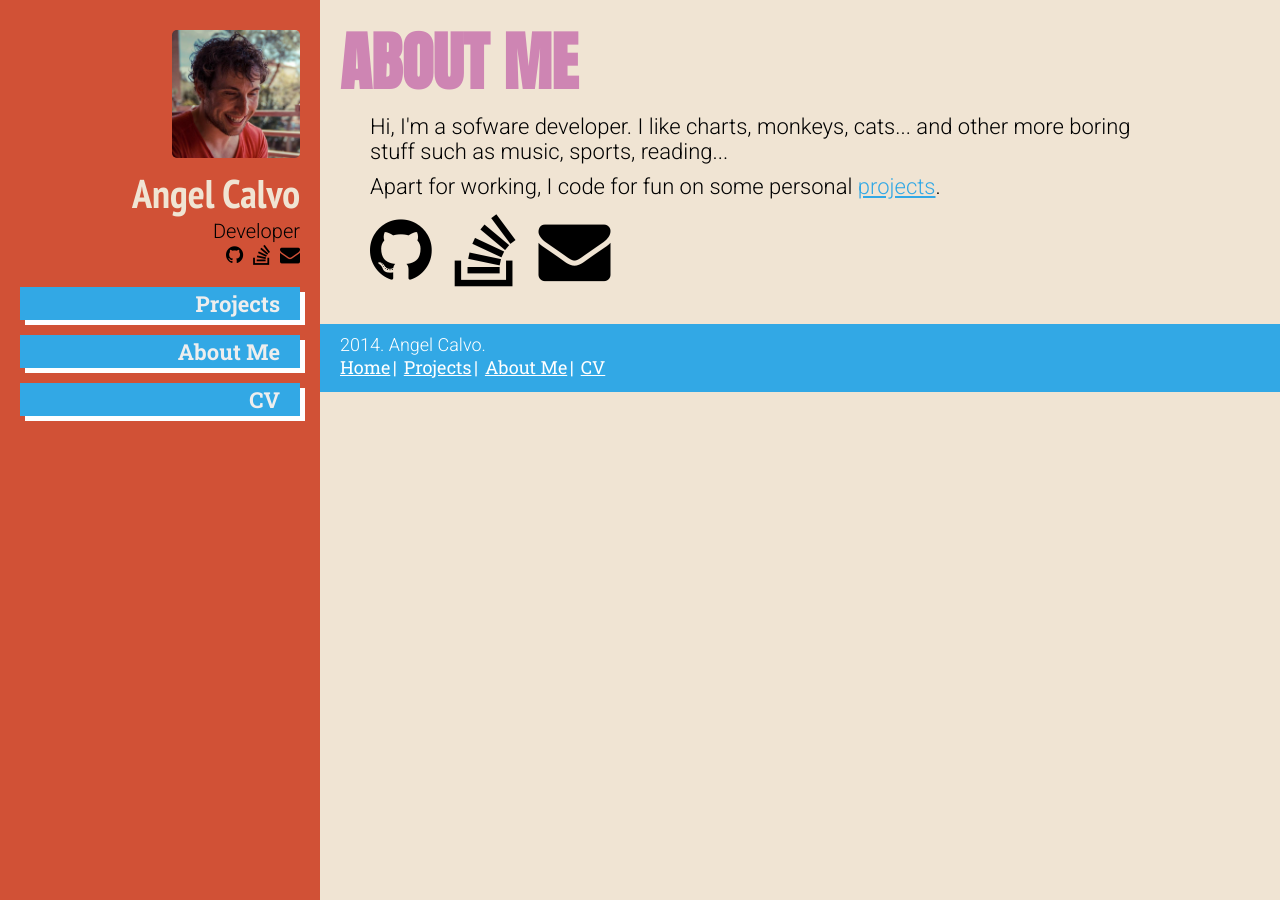
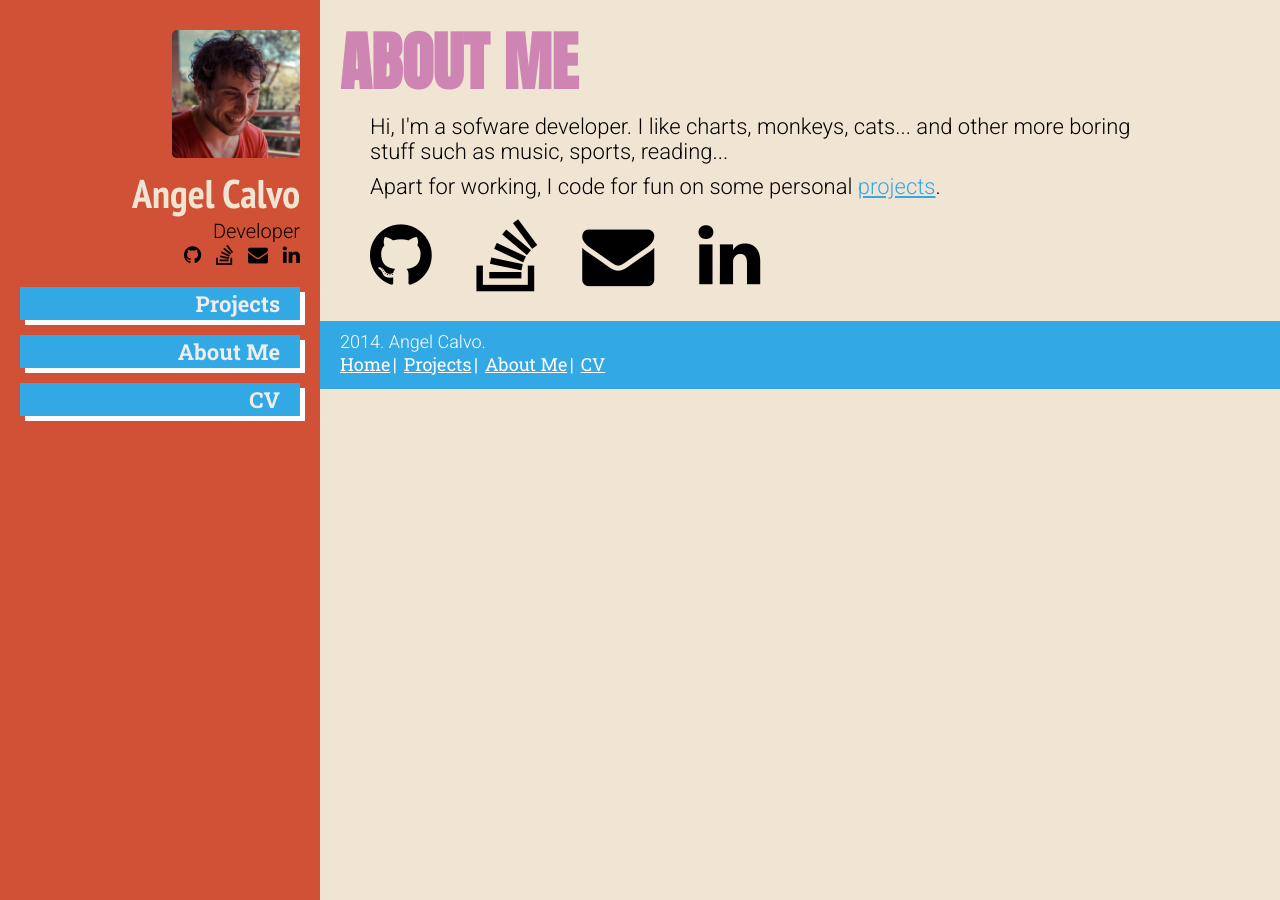
Before and after one commit to polypiel/polypiel.github.io, a Jekyll site: the page built from src/about.html, in a window 1280 px wide. Built offline with Jekyll 4.4.1, drawn with Linux system fonts in a browser that asks for light colours; nearby versions of some CDN libraries.

Commit message:
Added linkedin link in about me

```diff
--- a/src/_layouts/default.html
+++ b/src/_layouts/default.html
@@ -37,11 +37,12 @@
 							{% endif %}
 						</h1>
 						<span class="subtitle">Developer</span><br/>
-						<div class="social-links">
-							<a href="https://github.com/polypiel" target="_blank" title="Github profile"><i class="fa fa-github"></i></a>
-							<a href="http://stackoverflow.com/users/622772/polypiel" target="_blank" title="Stack Overflow profile"><i class="fa fa-stack-overflow"></i></a>
-							<a href="mailto:hi@angelcalvo.com" target="_blank" title="Write me!"><i class="fa fa-envelope"></i></a>
-						</div>
+						<ul class="social-links social-links-small">
+							<li><a href="https://github.com/polypiel" target="_blank" title="Github profile"><i class="fa fa-github"></i></a></li>
+							<li><a href="http://stackoverflow.com/users/622772/polypiel" target="_blank" title="Stack Overflow profile"><i class="fa fa-stack-overflow"></i></a></li>
+							<li><a href="mailto:hi@angelcalvo.com" target="_blank" title="Write me!"><i class="fa fa-envelope"></i></a></li>
+							<li><a href="https://www.linkedin.com/pub/angel-calvo/36/2a3/542" target="_blank" title="Linkedin"><i class="fa fa-linkedin"></i></a></li>
+						</ul>
 					</div>
 
 					<div style="clear: both;" ></div>
--- a/src/about.html
+++ b/src/about.html
@@ -9,11 +9,12 @@ layout: default
 	<p class="summary">Hi, I'm a sofware developer. I like charts, monkeys, cats... and other more boring stuff such as music, sports, reading...</p>
 	<p class="summary">Apart for working, I code for fun on some personal <a href="projects.html" data-nav title="Personal projects">projects</a>.</p>
 
-	<p class="social-links" style="font-size: 400%;">
-		<a href="https://github.com/polypiel" target="_blank" title="Github profile"><i class="fa fa-github"></i></a>
-		<a href="http://stackoverflow.com/users/622772/polypiel" target="_blank" title="Stack Overflow profile"><i class="fa fa-stack-overflow"></i></a>
-		<a href="mailto:hi@angelcalvo.com" target="_blank" title="Write me!"><i class="fa fa-envelope"></i></a>
-	</p>
+	<ul class="social-links social-links-large">
+		<li><a href="https://github.com/polypiel" target="_blank" title="Github profile"><i class="fa fa-4x fa-github"></i></a></li>
+		<li><a href="http://stackoverflow.com/users/622772/polypiel" target="_blank" title="Stack Overflow profile"><i class="fa fa-4x fa-stack-overflow"></i></a></li>
+		<li><a href="mailto:hi@angelcalvo.com" target="_blank" title="Write me!"><i class="fa fa-4x fa-envelope"></i></a></li>
+		<li><a href="https://www.linkedin.com/pub/angel-calvo/36/2a3/542" target="_blank" title="Linkedin"><i class="fa fa-4x fa-linkedin"></i></a></li>
+	</ul>
 
 	<div>
 		<!-- stack overflow -->
--- a/src/css/angel.css
+++ b/src/css/angel.css
@@ -75,26 +75,6 @@
 @media all and (max-device-width: 1024px) {
   html {
     font-size: 100%; } }
-/*
-.t-break {
-	display: none;
-}
-*/
-/* One column (small) */
-/*
-@media all and (max-width: $threshold_mobile - 1),
-all and (max-device-width: $threshold_mobile - 1) {
-	#content-div {
-	  margin-left: 0;
-	  .section-header {
-			margin-left: 0;
-		}
-	}
-	.t-break {
-		display: none;
-	}
-}
-*/
 /* GENERAL STYLES */
 html {
   font-size: 62.5%; }
@@ -138,10 +118,12 @@ li {
 ul {
   padding-left: 1.5rem; }
 
-article li {
-  list-style: none;
+.bullet-list {
+  list-style: none; }
+  .bullet-list li {
+    list-style: nonarticlee;
     padding-left: 1.5rem; }
-article li:before {
+  .bullet-list li:before {
     float: left;
     margin-left: -1.5rem;
     content: '»';
@@ -159,16 +141,31 @@ article li:before {
   -webkit-border-radius: 0.5rem;
   -moz-border-radius: 0.5rem; }
 
+.social-links {
+  list-style: none;
+  padding-left: 0; }
+  .social-links li {
+    display: inline-block;
+    margin: 0 0.5rem; }
+  .social-links li:first-child {
+    margin-left: 0; }
+  .social-links li:last-child {
+    margin-right: 0; }
   .social-links a {
-  margin: 0.25rem;
     color: black;
     text-decoration: none; }
-.social-links a:first-child {
-  margin-left: 0; }
-.social-links a:last-child {
-  margin-right: 0; }
   .social-links a:hover {
     color: #32a8e5; }
+
+.social-links-small {
+  margin: 0; }
+  .social-links-small li {
+    margin: 0 0.5rem; }
+
+.social-links-large {
+  margin: 2rem 0 0 0; }
+  .social-links-large li {
+    margin: 0 2rem; }
 
 /* HEADER */
 #page-header {
@@ -334,7 +331,7 @@ article li:before {
 @media screen and (min-width: 901px) {
   .projects-grid[data-columns]::before {
     content: '3 .column.size-1of3'; } }
-/* These are the classes that are going to be applied: */
+/* Project grid */
 .column {
   float: left; }
 
@@ -391,8 +388,6 @@ article li:before {
     margin-left: 0; }
   .project-nav ul li:last-child {
     margin-right: 0; }
-  .project-nav ul li:before {
-    content: ""; }
   .project-nav ul a {
     text-decoration: none; }
 
```
Also changed, not shown: src/css/angel.scss (+29 -34 lines). Lines whose indentation alone changed are shown as unchanged.
